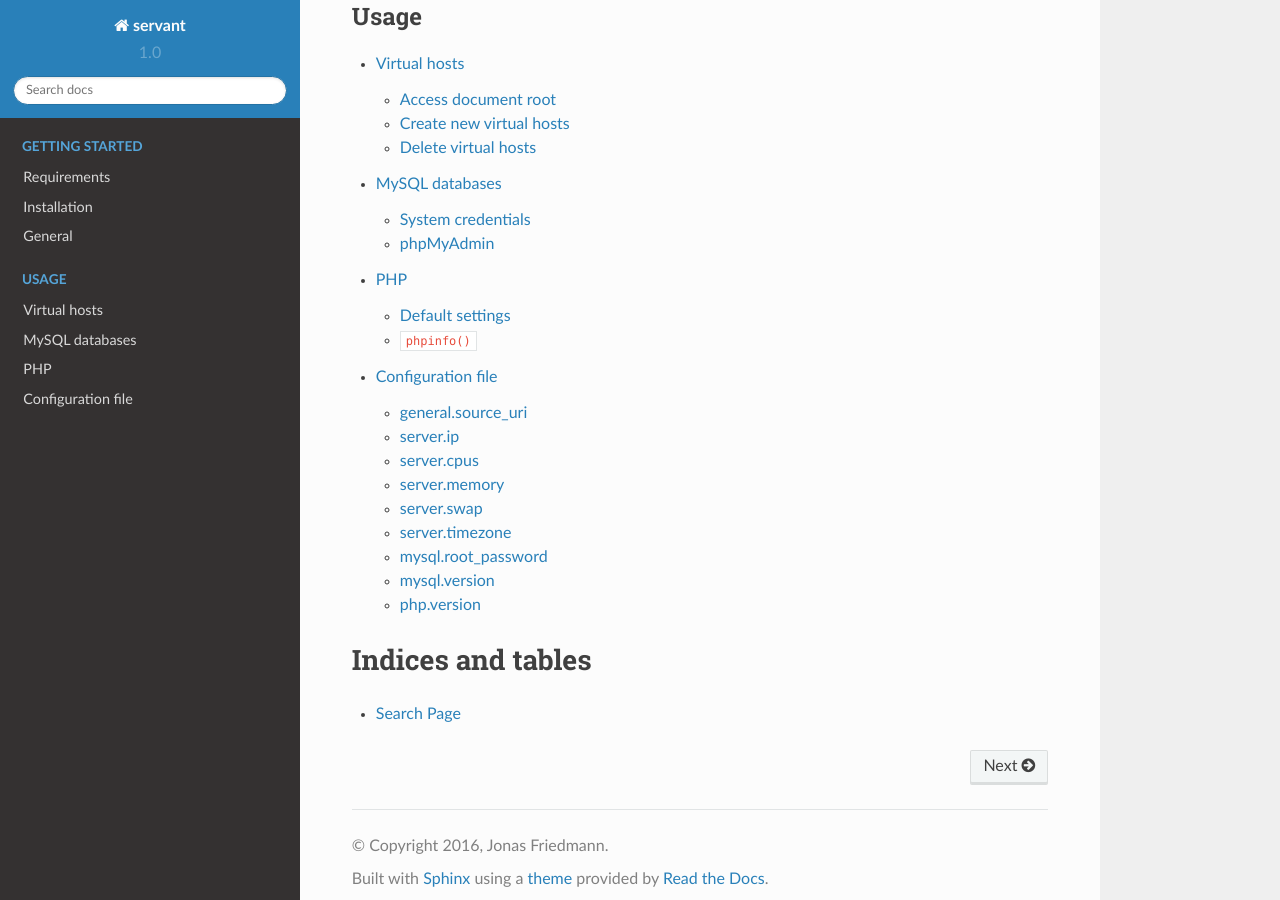
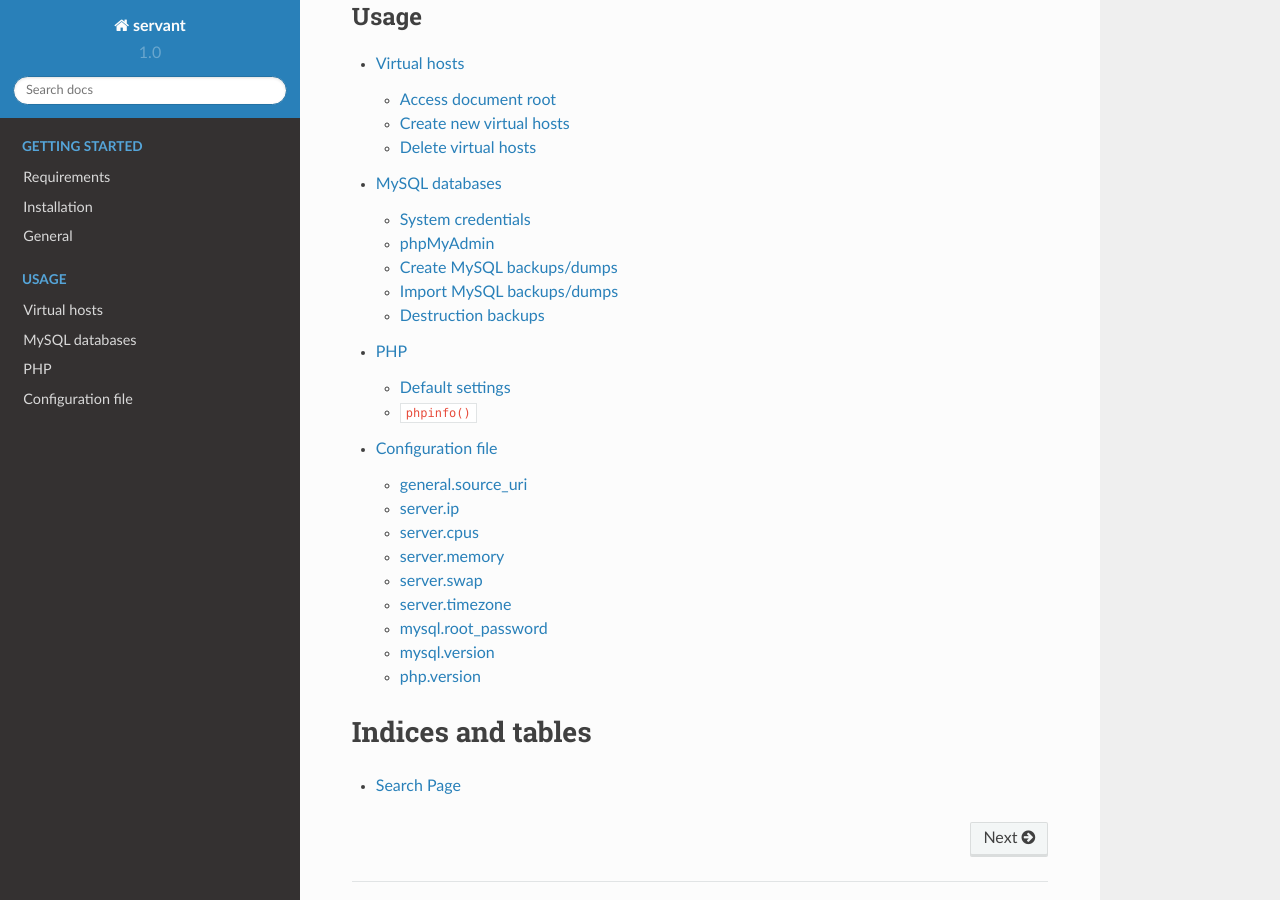
Before and after one commit to frdmn/servant, a Sphinx documentation site: the page built from docs/index.rst, in a window 1280 px wide and 900 px high, scrolled down 1191 px. Built offline with Sphinx 7.4.7 and the Read the Docs theme 2.0.0, drawn with Linux system fonts in a browser that asks for light colours; some of the changed lines change nothing that is shown.

Commit message:
Add docs for MySQL import/export

```diff
--- a/docs/mysql.rst
+++ b/docs/mysql.rst
@@ -29,3 +29,51 @@
    :target: http://phpmyadmin.dev
 
 To manage your databases you can use the builtin phpMyAdmin: `<http://phpmyadmin.dev>`_
+
+Create MySQL backups/dumps
+~~~~~~~~~~~~~~~~~~~~~~~~~~
+
+To create a SQL backup or dump file you just need to create an empty file named ``create-mysql-backup`` in the root folder of your project / virtual host (not the ``htdocs`` folder!) and reload **servant**: ::
+
+    cd public/testproject.io
+    touch create-mysql-backup
+
+    vagrant provision
+
+The formula dumps all available databases that you might created with the given MySQL user of that virtual host. As soon as the privisioning process is completed, you can find your backups in the ``backup/` folder within your project root: ::
+
+    cd public/testproject.io
+    ls -l backups
+
+::
+
+    -rw-r--r--  1 user  staff  1283 18 Sep 13:34 201609171334_testproject_io.sql
+    -rw-r--r--  1 user  staff  1283 18 Sep 00:30 201609180030_testproject_io.sql
+
+Import MySQL backups/dumps
+~~~~~~~~~~~~~~~~~~~~~~~~~
+
+In case you need to import an existing dump, maybe even right when the project gets bootstrapped during the creation process, rename your dump to ``import.sql`` and place it within your project root folder. After that reload **servant**: ::
+
+    cd public/testproject.io
+    mv /path/to/dump.sql import.sql
+
+    vagrant provision
+
+Destruction backups
+~~~~~~~~~~~~~~~~~~~
+
+In case you destory the Vagrant machine, there is a hook that creates backups of every MySQL database before proceeding to destroy the machine. You can find the backups right within ``public/`` folder, prefix with ``pre-destroy_``: ::
+
+    cd public
+    ls -l
+
+::
+
+    drwxr-xr-x  6 user  staff      204 18 Sep 00:31 testproject.io
+    drwxr-xr-x  6 user  staff      204 18 Sep 00:30 testproject2.io
+    -rw-r--r--  1 user  staff   660906 18 Sep 00:55 pre-destroy_mysql.sql
+    -rw-r--r--  1 user  staff     1284 18 Sep 00:55 pre-destroy_testproject2_io.sql
+    -rw-r--r--  1 user  staff     1283 18 Sep 00:55 pre-destroy_testproject_io.sql
+    -rw-r--r--  1 user  staff  1688732 18 Sep 00:55 pre-destroy_performance_schema.sql
+    -rw-r--r--  1 user  staff    19082 18 Sep 00:55 pre-destroy_phpmyadmin.sql
```
